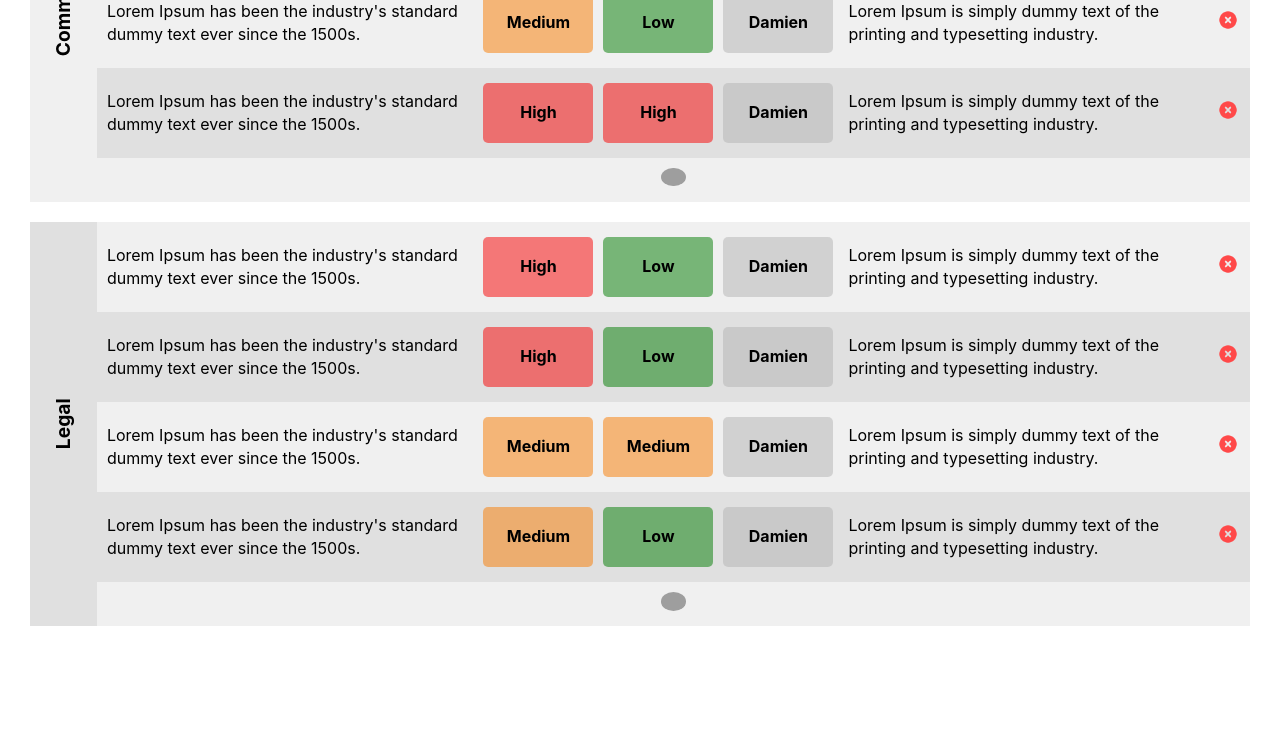
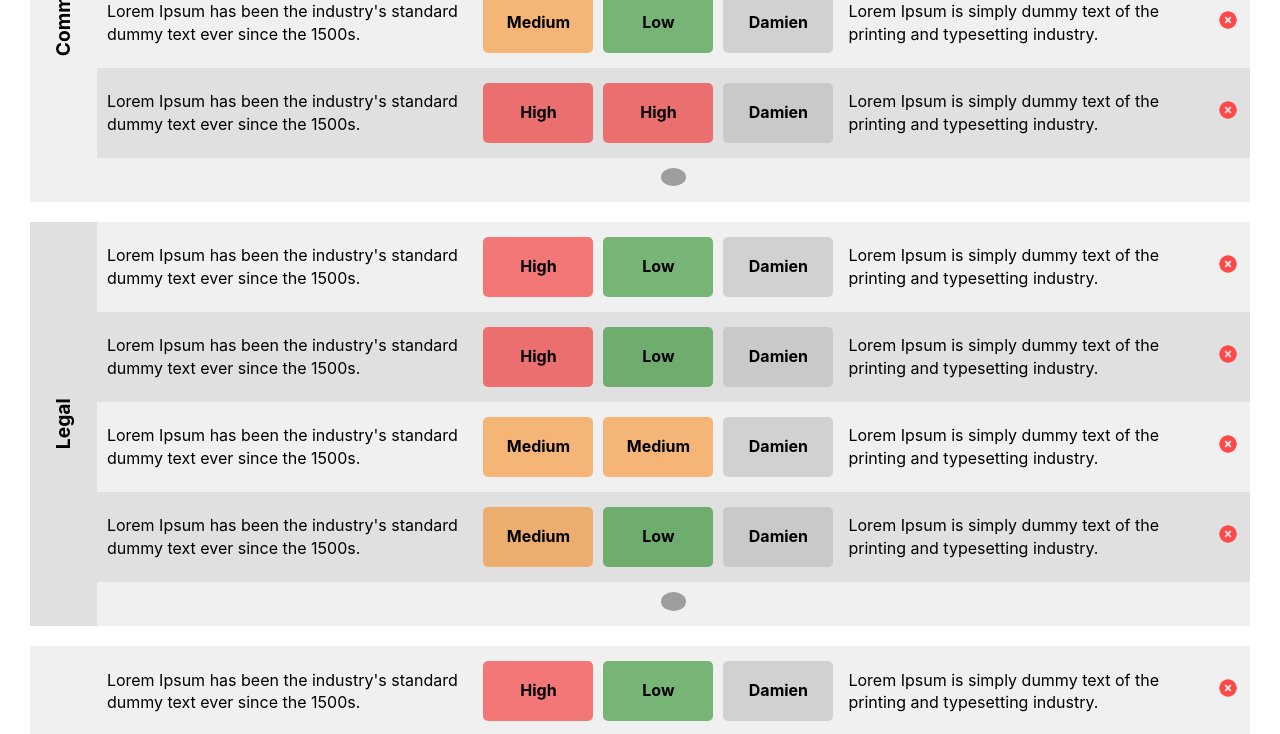
Before and after one commit to jrgrantham/wax, a React (Create React App) app: page /risk-table in a window 1280 px wide. Shown: the part 1271-2005 px from the top of the page. Before the commit the page ends 1947 px from the top, so only its background shows below. Built offline with nearby package versions, Linux system fonts and the light colour scheme; grey boxes are pictures that could not be loaded.

Commit message:
turm risks on and off

```diff
--- a/src/clientSettings/RiskSettingsSingle.jsx
+++ b/src/clientSettings/RiskSettingsSingle.jsx
@@ -33,7 +33,7 @@ function RiskSettings(props) {
       <form className="riskForm" onSubmit={onFormSubmit}>
         <label>{props.type}</label>
         <div className="include" onClick={() => toggleDisplay()}>
-          {riskForm.display ? "On" : "Off"}
+          {riskForm.display ? "Yes" : "No"}
         </div>
         <input
           type="text"
@@ -48,7 +48,7 @@ function RiskSettings(props) {
           placeholder="colour"
         />
 
-        <button type="submit">Submit</button>
+        <button type="submit">Confirm</button>
       </form>
     </Container>
   );
--- a/src/riskManagement/RiskTable.jsx
+++ b/src/riskManagement/RiskTable.jsx
@@ -7,6 +7,7 @@ import { Link } from "react-router-dom";
 function RiskTable(props) {
   // console.log(riskData);
   // console.log(riskData.riskRange.length);
+  console.log(props.projectRisks.options.managerial.display);
 
   return (
     <Container>
@@ -14,36 +15,58 @@ function RiskTable(props) {
         <h4>
           Project {props.projectRisks.project} - {props.projectRisks.company}
         </h4>
-        <Link to='risk-document' >View as Document</Link>
+        <Link to="risk-document">View as Document</Link>
         <h4>Risk Management Table</h4>
       </header>
-      <div className='titles'>
+      <div className="titles">
         <h5>Risk</h5>
         <h5>Likelihood</h5>
         <h5>Severity</h5>
         <h5>Owner</h5>
         <h5>Mitigation</h5>
       </div>
+
+      {props.projectRisks.options.managerial.display ? (
         <RiskType
           risks={props.projectRisks.managerial}
           type="Managerial"
           riskRange={props.projectRisks.riskRange}
         />
+      ) : null}
+
+      {props.projectRisks.options.technical.display ? (
         <RiskType
           risks={props.projectRisks.technical}
           type="Technical"
           riskRange={props.projectRisks.riskRange}
         />
+      ) : null}
+
+      {props.projectRisks.options.commercial.display ? (
         <RiskType
           risks={props.projectRisks.commercial}
           type="Commercial"
           riskRange={props.projectRisks.riskRange}
         />
+      ) : null}
+
+      {props.projectRisks.options.legal.display ? (
         <RiskType
           risks={props.projectRisks.legal}
           type="Legal"
           riskRange={props.projectRisks.riskRange}
         />
+      ) : null}
+
+      {props.projectRisks.options.environmental.display ? (
+        <RiskType
+          risks={props.projectRisks.environmental}
+          type="Environmental"
+          riskRange={props.projectRisks.riskRange}
+        />
+      ) : null}
+
+
     </Container>
   );
 }
```
Lines whose indentation alone changed are shown as unchanged.
